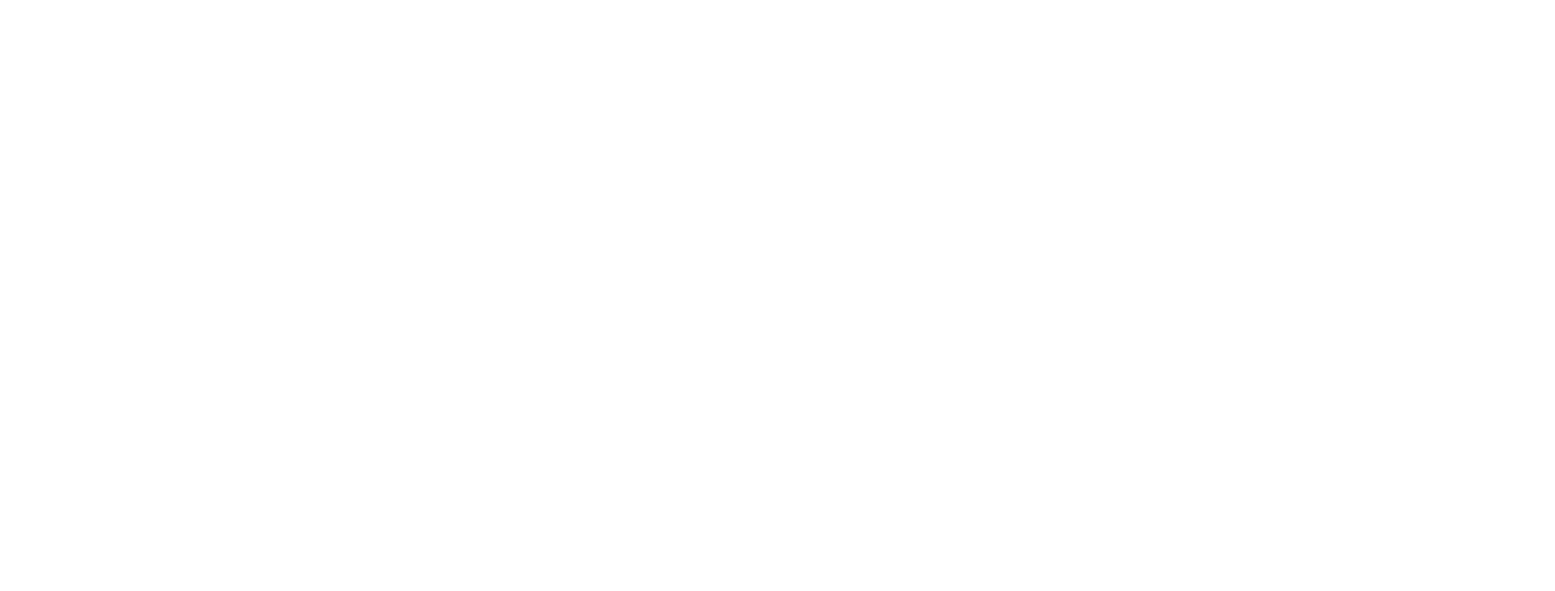
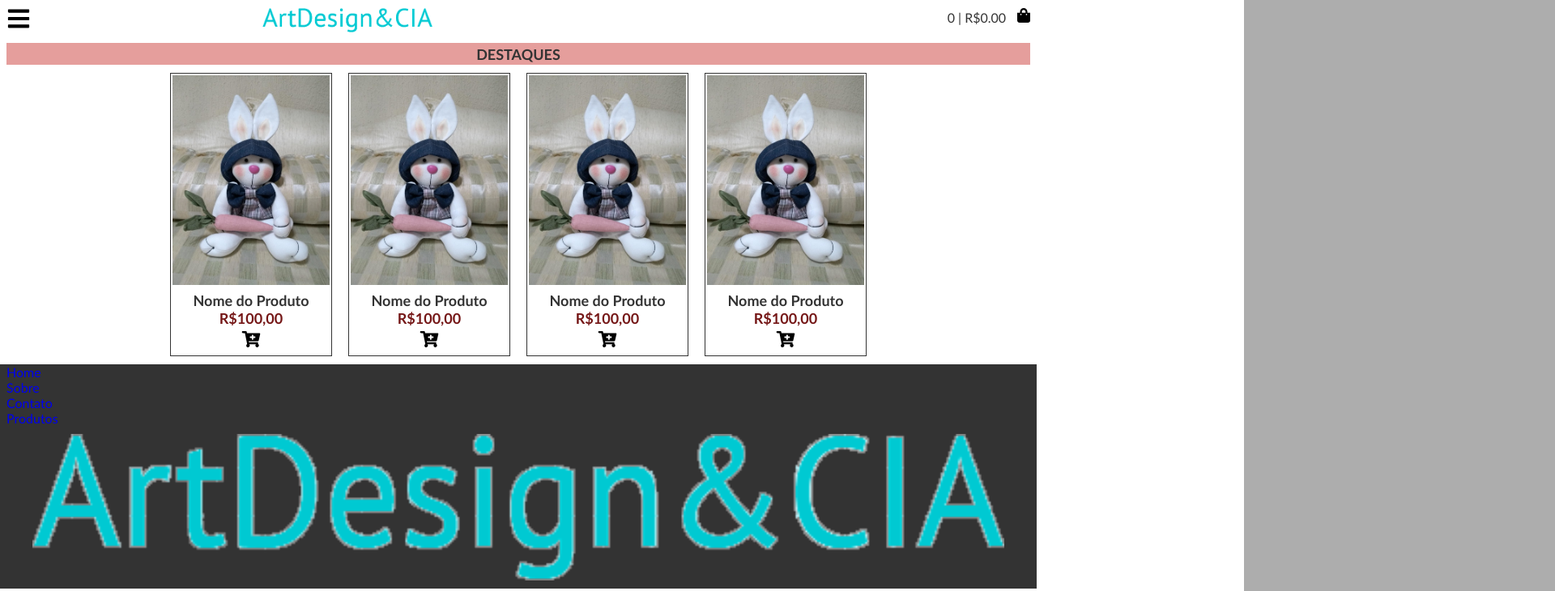
Before and after one commit to Spositogui/artDesign-ecommerce, a plain HTML site: page index.html in a window 1280 px wide. Shown: the top 730 px of the page at 81% size, 1920 px wide, since content can reach past the window. Drawn offline with Linux system fonts and the light colour scheme.

Commit message:
Estrutura e css base

```diff
--- a/css/style.css
+++ b/css/style.css
@@ -3,4 +3,218 @@
 	padding: 0;
 	border: none;
 	box-sizing: border-box;
+	font-family: Calibri;
 }
+
+body{
+	overflow-x: hidden;/*nao mostrar a barra */
+}
+
+a{text-decoration: none;}
+
+.container {
+	margin: 0;
+	padding: 0 8px;
+}
+
+/* header*/
+
+#header {
+	margin: 0px;
+	padding: 0px;
+	width: 100%;
+}
+
+
+#header-container {
+	width: 100%;
+	display: flex;
+	margin-top: 10px;
+	flex-wrap: nowrap;
+	justify-content: center;
+}
+
+#bars-menu, #cart-shop{
+	width: 25%;
+}
+
+#bars-menu img {
+	width: 30px;
+	height: 30px;
+	margin-top: -2px;
+	cursor: pointer;
+}
+
+#top-logo{
+	width: 50%;
+}
+
+#top-logo img {
+	width: 210px;
+	height: 30px;
+}
+
+#cart-shop p {
+	float: right;
+	color: #333;
+}
+
+#cart-shop img {
+	height: 18px;
+	padding-left: 10px;
+
+}
+
+/* Navbar */
+#navbar {
+	width: 100%;
+}
+
+#open-menu{
+	top: 0;
+	left: -100%;
+	width: 70%;
+	height: 100%;
+	position: absolute;
+	background-color: #F2F2F2;
+	transition: all 500ms linear;
+}
+
+#open-menu.active-menu {
+	left: 0%;
+}
+
+#search-bar {
+	width: 100%;
+	height: 40px;
+	font-size: 18px;
+	padding: 0 10px;
+	background-color: #f2f2f2;
+}
+
+#nav-menu {
+	background-color: #fff;
+}
+
+#nav-menu li {
+	padding: 8px 0;
+	margin-left: 10px;
+	font-size: 23px;
+}
+
+#nav-menu li a {
+	color: #333;
+	list-style: none;
+	text-transform: uppercase;
+}
+
+#nav-menu  li span {
+	padding: 0px 10px;
+	color: #fff;
+	cursor: pointer;
+	margin-left: 50%;
+	margin-bottom: 5px;
+	background-color: #333;
+}
+
+#nav-login {
+	margin-top: 10px;
+	padding-left: 10px;
+}
+
+#nav-login li {
+	padding: 5px 0;
+}
+
+#nav-login li a {
+	color: #757575;
+	font-size: 19px;
+	text-transform: uppercase;
+}
+
+#close-menu {
+	top: 0;
+	right: -50%;
+	width: 30%;
+	height: 100%;
+	position: absolute;
+	background-color: #333;
+	opacity: 0.4;
+	transition: all 500ms linear;
+}
+
+#close-menu.active-close-menu{
+	right: 0;
+}
+
+/* Section A */
+
+#section-a {
+	display: flex;
+	flex-wrap: wrap;
+	justify-content: center;
+}
+
+.header-section {
+	width: 100%;
+	height: 1.5em;
+	color: #333;
+	font-size: 18px;
+	margin-top: 10px;
+	padding-top: 3px;
+	font-weight: bold;
+	text-align: center;
+	text-transform: uppercase;
+	background-color: #e59e9c;
+}
+
+.produtos-em-destaque {
+	margin: 10px;
+	padding: 2px;
+	width: 200px;
+	height: 350px;
+	text-align: center;
+	border: 1px solid #333;
+}
+
+.produtos-em-destaque img{
+	width: 100%;
+	height: auto;
+}
+
+.produtos-em-destaque p {
+	color: #333;
+	font-size: 18px;
+	font-weight: bolder;
+	text-align: center;
+	padding: 5px 0;
+}
+
+.produtos-em-destaque span {
+	color: #751717;
+}
+
+.produtos-em-destaque
+.cart-plus-icon {
+	height: 20px;
+	text-align: center;
+}
+
+/* Footer */
+
+#footer {
+	width: 100%;
+	display: flex;
+	flex-wrap: wrap;
+	justify-content: space-around;
+	background-color: #333;
+}
+
+#nav-footer {
+	width: 100%;
+}
+
+#footer img {
+	width: 100%;
+	padding: 10px 40px;
+}
--- a/index.html
+++ b/index.html
@@ -1,5 +1,5 @@
 <!DOCTYPE html>
-<htmlm langue="pt-br">
+<html langue="pt-br">
 <head>
 	<meta charset="utf-8">
 	<meta name="viewport" content="width=device-width, inicial-scale=1.0">
@@ -7,6 +7,115 @@
 	<link rel="stylesheet" type="text/css" href="./css/style.css">
 </head>
 <body>
+	<main class="container">
 
+		<!-- header-->
+		<header id="header">
+
+			<div id="header-container">
+
+				<div id="bars-menu">
+					<img src="./imgs/icons/bars-icon.svg" alt="menu drop down" onclick="openMenu()">
+				</div>
+
+				<div id="top-logo">
+					<img src="./imgs/Logo-Txt.png" alt="Logo Art Design & Cia">
+				</div>
+
+				<div id="cart-shop">
+					<p>
+						<span id="cart-count">0</span> | <span id="cart-total">R$0.00</span>
+						<img src="./imgs/icons/shopping-bag-icon.svg" alt="Cart Icon">
+					</p>
+				</div>
+
+			</div>
+			<!-- Navbar -->
+			<nav id="navbar">
+
+				<div id="open-menu">
+
+					<input id="search-bar" type="text" placeholder="SEARCH">
+
+					<ul id="nav-menu">
+						<li><a href="#">Home</a></li>
+						<li><a href="#">Sobre</a></li>
+						<li><a href="#">Contato</a></li>
+						<li><a href="#">Produtos</a>
+							<span> > </span>
+						</li>
+					</ul>
+					<ul id="nav-login">
+						<li><a href="#">Entrar</a></li>
+						<li><a href="#">Sair</a></li>
+					</ul>
+
+				</div>
+
+				<div id="close-menu" onclick="closeMenu()"></div>
+
+			</nav>
+		</header>
+		<!--Section -->
+		<section id="section-a">
+
+			<div class="header-section">Destaques</div>
+
+			<div class="produtos-em-destaque">
+				<img src="./imgs/coelho.jpg" alt="">
+				<p>Nome do Produto<br/>
+					<span>R$100,00</span>
+				</p>
+				<img class="cart-plus-icon"
+				src="./imgs/icons/cart-plus-icon.svg" alt="Icone de adicionar produto ao carrinho">
+			</div>
+
+			<div class="produtos-em-destaque">
+				<img src="./imgs/coelho.jpg" alt="">
+				<p>Nome do Produto<br/>
+					<span>R$100,00</span>
+				</p>
+				<img class="cart-plus-icon"
+				src="./imgs/icons/cart-plus-icon.svg" alt="Icone de adicionar produto ao carrinho">
+			</div>
+
+			<div class="produtos-em-destaque">
+				<img src="./imgs/coelho.jpg" alt="">
+				<p>Nome do Produto<br/>
+					<span>R$100,00</span>
+				</p>
+				<img class="cart-plus-icon"
+				src="./imgs/icons/cart-plus-icon.svg" alt="Icone de adicionar produto ao carrinho">
+			</div>
+
+			<div class="produtos-em-destaque">
+				<img src="./imgs/coelho.jpg" alt="">
+				<p>Nome do Produto<br/>
+					<span>R$100,00</span>
+				</p>
+				<img class="cart-plus-icon"
+				src="./imgs/icons/cart-plus-icon.svg" alt="Icone de adicionar produto ao carrinho">
+			</div>
+
+		</section>
+		<!-- Footer -->
+	</main>
+
+	<footer id="footer">
+
+				<nav id="nav-footer" class="container">
+					<ul>
+						<li><a href="#">Home</a></li>
+						<li><a href="#">Sobre</a></li>
+						<li><a href="#">Contato</a></li>
+						<li><a href="#">Produtos</a></li>
+					</ul>
+				</nav>
+
+				<img src="./imgs/Logo-Txt.png" alt="Art Desig & Cia Logo">
+		</footer>
+
+	<script type="text/javascript"
+	src="./js/main.js"></script>
 </body>
 </html>
--- a/js/main.js
+++ b/js/main.js
@@ -0,0 +1,15 @@
+openMenu = () => {
+	document.getElementById("open-menu").
+	classList.add("active-menu");
+
+	document.getElementById('close-menu').
+	classList.add('active-close-menu');
+}
+
+closeMenu = () => {
+	document.getElementById('close-menu').
+	classList.remove('active-close-menu');
+
+	document.getElementById('open-menu').
+	classList.remove('active-menu');
+}
```
